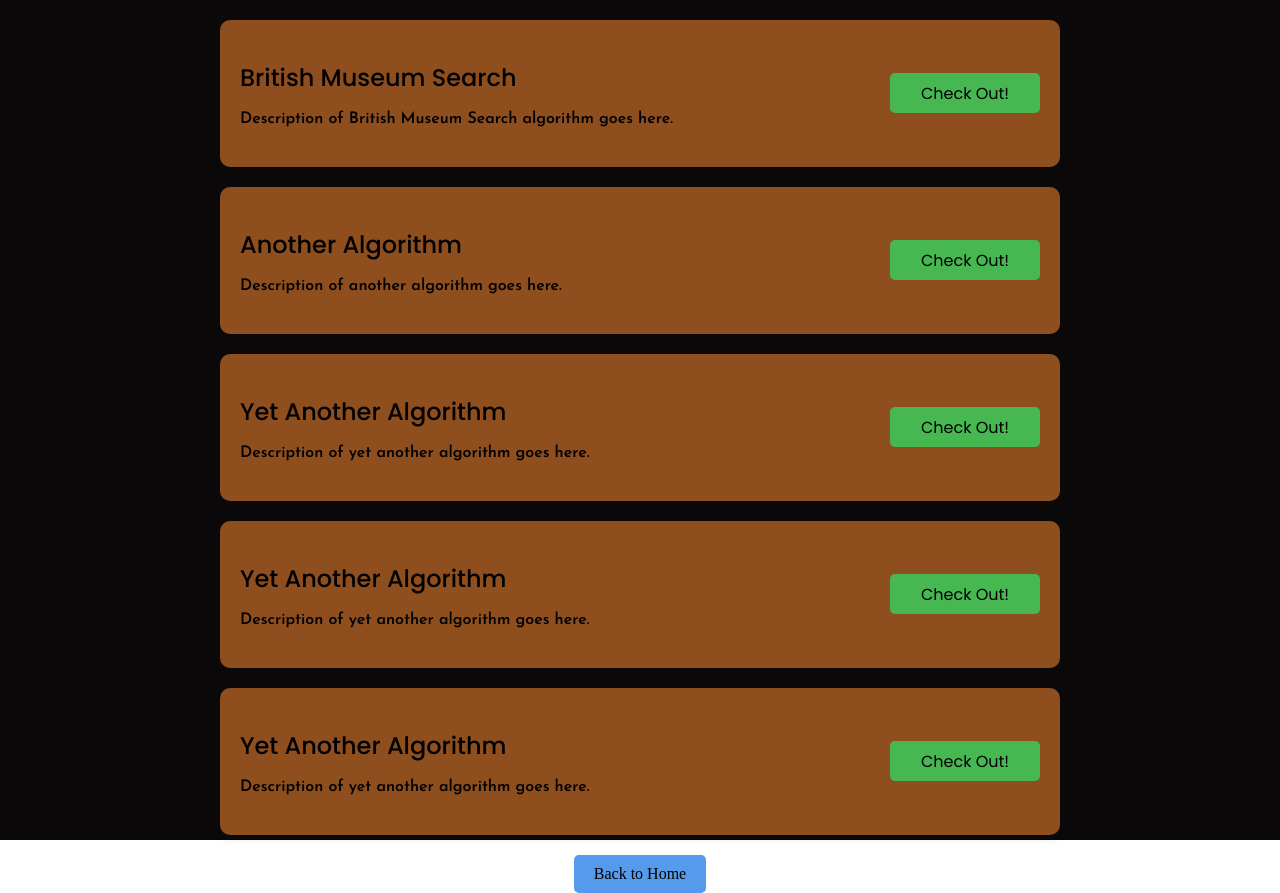
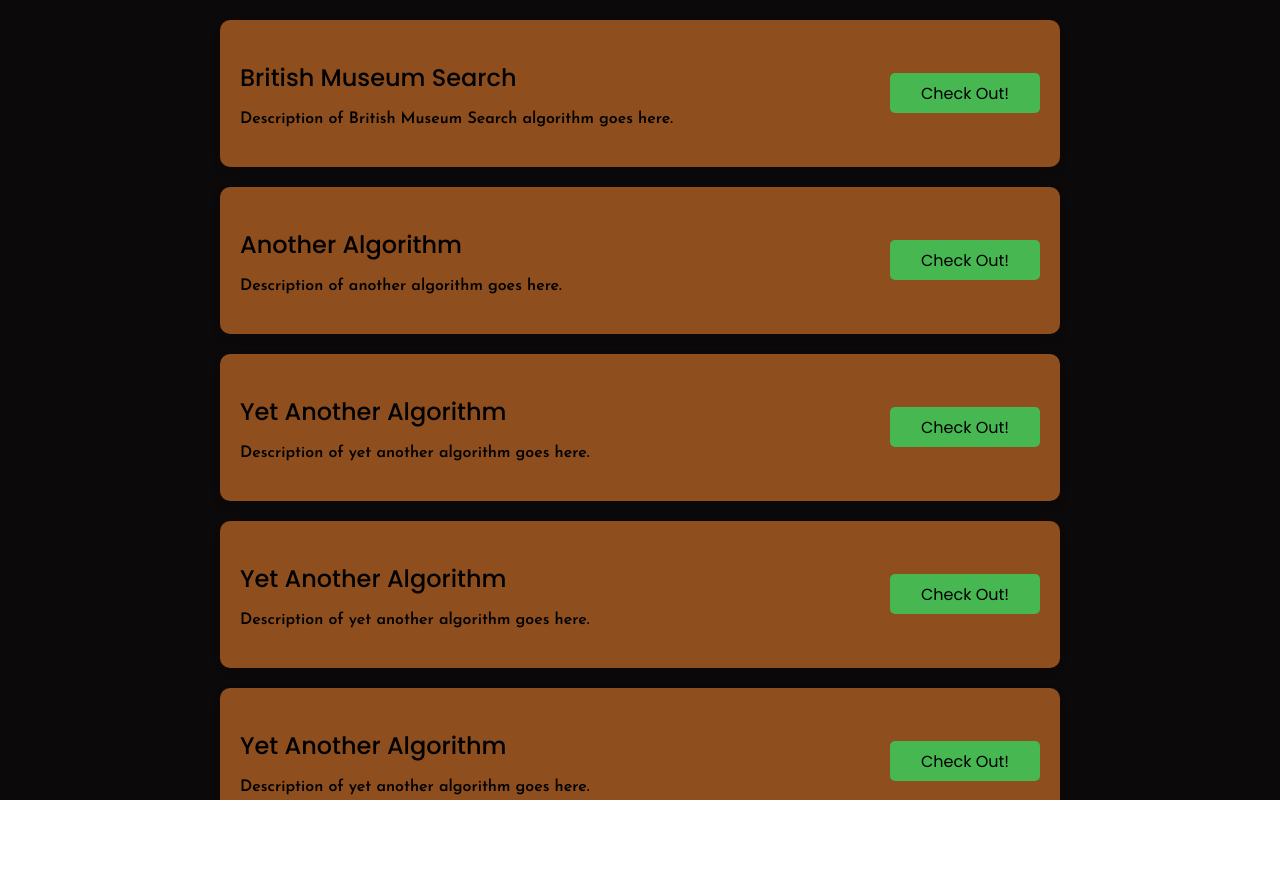
Before and after one commit to fromjyce/ArtificialIntelligence, a React (Create React App) app in the folder frontend/: page /optimal-algorithm-list in a window 1280 px wide. After the commit the page ends 800 px from the top, so only its background shows below. Built offline with nearby package versions, Linux system fonts and the light colour scheme.

Commit message:
added informed

```diff
--- a/frontend/src/styles/InformedAlgoList.css
+++ b/frontend/src/styles/InformedAlgoList.css
@@ -1,10 +1,21 @@
+html, body {
+    margin: 0;
+    padding: 0;
+    width: 100%;
+    height: 100%;
+    overflow: hidden; /* Hide global scroll bars */
+}
+
 .algorithm-details {
     display: flex;
     flex-direction: column;
     align-items: center;
     padding: 20px;
-    background-color: #f0f0f0;
-    height: 100vh;
+    background-color: #0C090A; /* Use the desired background color */
+    min-height: 100vh; /* Ensure it covers the full viewport height */
+    margin: 0;
+    overflow-y: auto; /* Only vertical scrolling within the container */
+    box-sizing: border-box; /* Include padding and border in the element's width and height */
 }
 
 .details-container {
@@ -16,12 +27,17 @@
 }
 
 .back-button {
+    font-size: 16px;
+    color: #fff;
+    background-color: #569AEC;
+    border: none;
+    border-radius: 5px;
+    padding: 10px 20px;
+    cursor: pointer;
+    transition: background-color 0.3s ease;
     margin-top: 20px;
-    font-size: 16px;
-    color: #007BFF;
-    text-decoration: none;
 }
 
 .back-button:hover {
-    text-decoration: underline;
+    background-color: #A4C5ED;
 }
```
